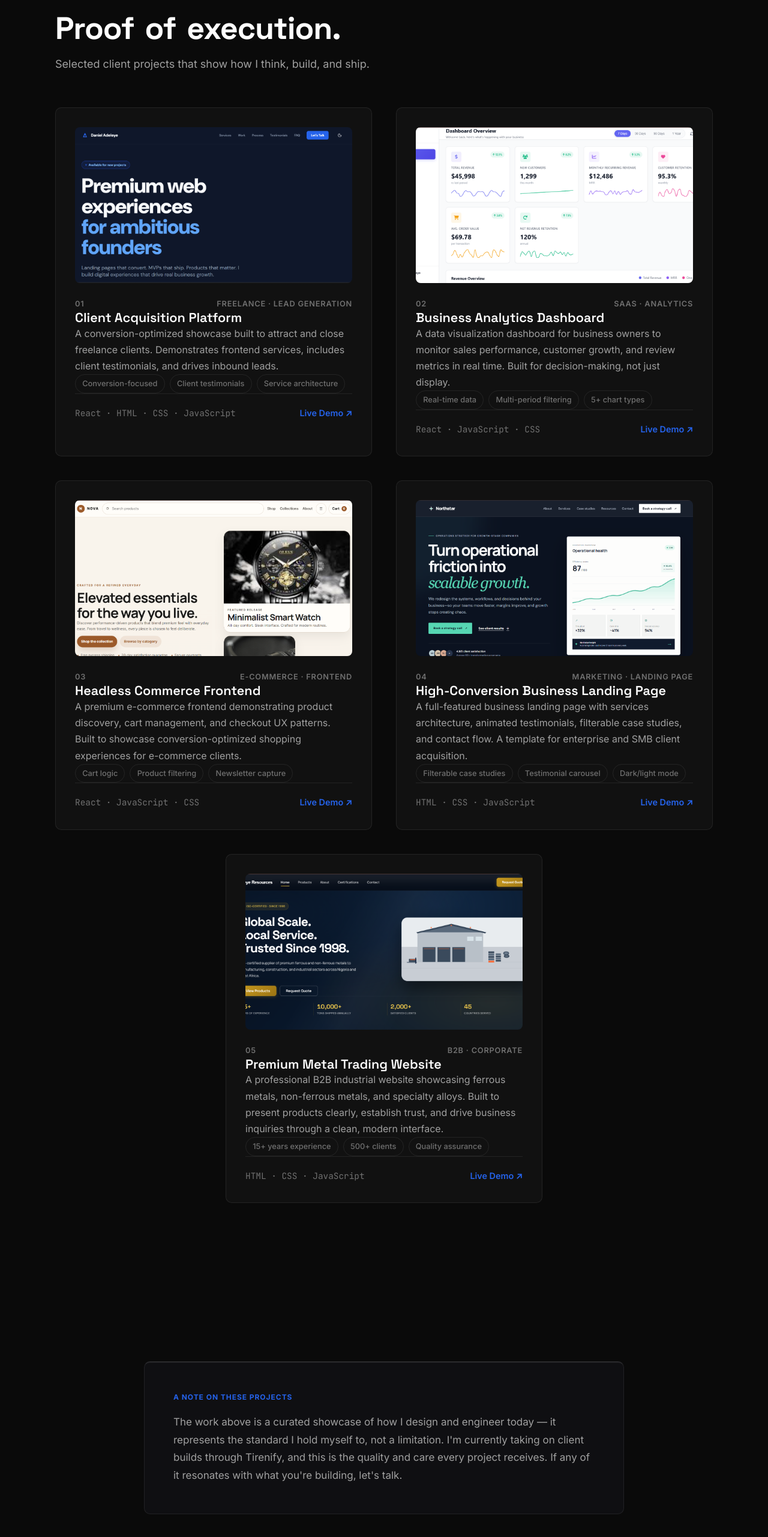
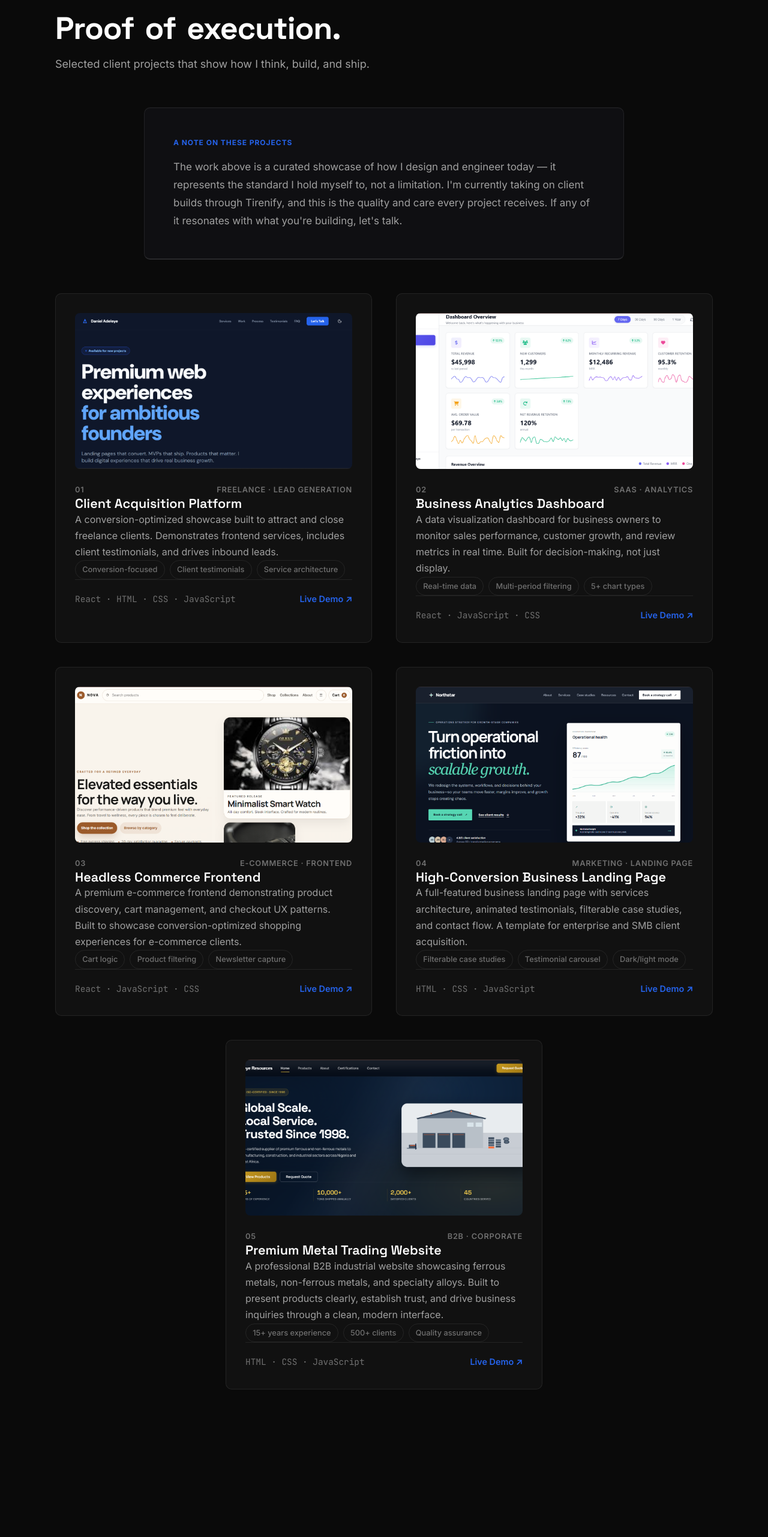
Before and after one commit to Tireni4560/portfolio, a Next.js app: page / in a window 1280 px wide. Shown: the part 2471-5034 px from the top of the page at 60% size. Built offline with nearby package versions, Linux system fonts and the light colour scheme.

Commit message:
feat: move disclaimer section to top of projects

```diff
--- a/src/App.jsx
+++ b/src/App.jsx
@@ -8,7 +8,6 @@ import LoadingScreen from './components/LoadingScreen';
 import Hero from './components/Hero';
 import About from './components/About';
 import Projects from './components/Projects';
-import ShowcaseNote from './components/ShowcaseNote';
 import Founder from './components/Founder';
 import Process from './components/Process';
 import Skills from './components/Skills';
@@ -307,7 +306,6 @@ function App() {
         <Hero />
         <About />
         <Projects />
-        <ShowcaseNote />
         <Founder />
         <Process />
         <Skills />
--- a/src/components/Projects.jsx
+++ b/src/components/Projects.jsx
@@ -3,6 +3,7 @@
 import { motion } from 'framer-motion';
 import AnimatedHeading from './AnimatedHeading';
 import ScrambleText from './ScrambleText';
+import ShowcaseNote from './ShowcaseNote';
 import { projects } from '../data/projects';
 
 function Projects() {
@@ -20,6 +21,8 @@ function Projects() {
             Selected client projects that show how I think, build, and ship.
           </p>
         </div>
+
+        <ShowcaseNote />
 
         <div className="projects-grid">
           {clientProjects.map((project, index) => (
--- a/src/styles/global.css
+++ b/src/styles/global.css
@@ -929,14 +929,14 @@ img, svg, video { display: block; max-width: 100%; }
    ============================================================ */
 .showcase-note {
   width: 100%;
-  padding-block: clamp(3rem, 6vw, 3.5rem);
+  margin-bottom: clamp(2.5rem, 5vw, 3.5rem);
 }
 .showcase-note-inner {
   max-width: 50rem;
   margin-inline: auto;
   padding: clamp(2rem, 4vw, 3rem);
   border: 1px solid var(--color-border);
-  border-top: 2px solid var(--color-border-strong);
+  border-bottom: 2px solid var(--color-border-strong);
   border-radius: var(--radius-lg);
   background: var(--color-bg-elevated);
   box-shadow: inset 0 1px 0 rgba(255, 255, 255, 0.025);
```
